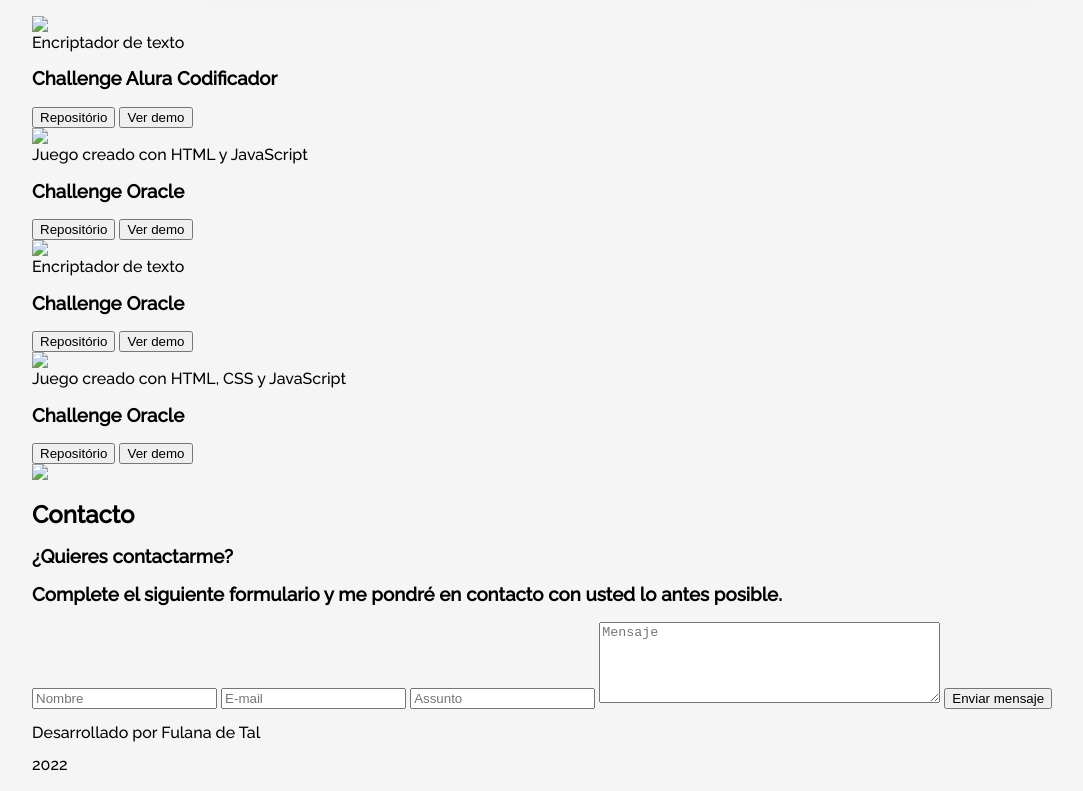
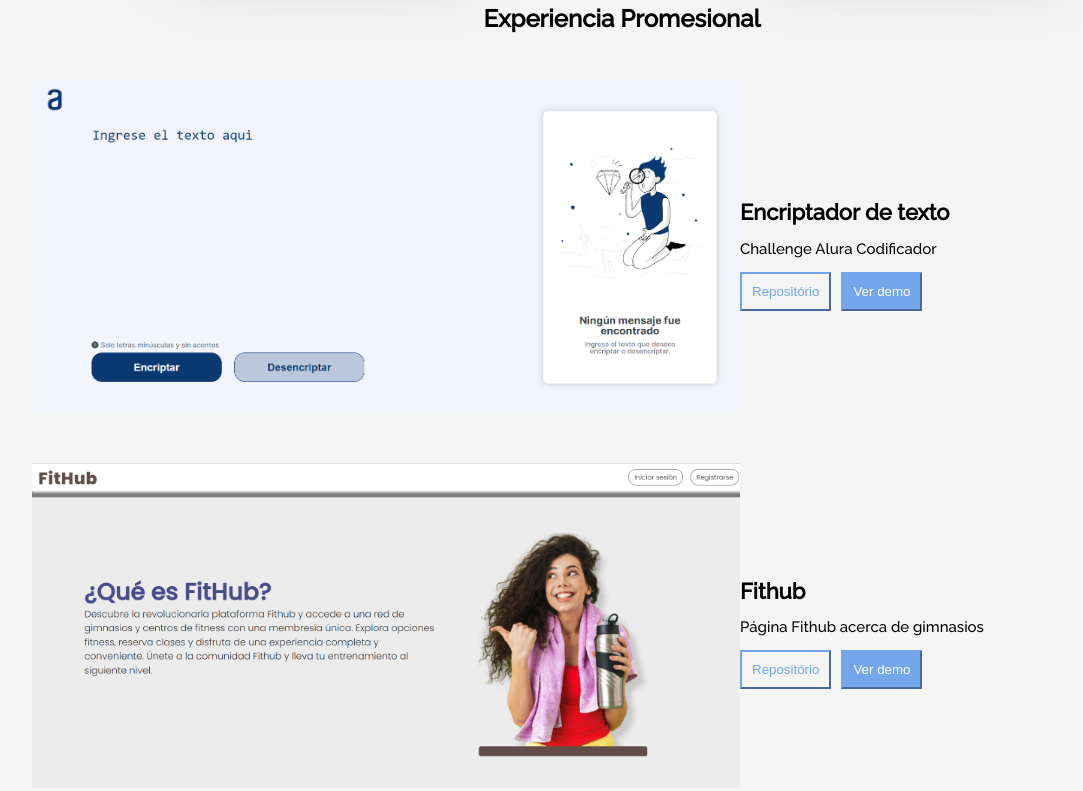
Before and after one commit to MICHELLCGs/portafolio, a plain HTML site: page index.html in a window 1280 px wide. Shown: the part 1653-2444 px from the top of the page, without its empty margins (18-1101 px from the left). Drawn offline with Linux system fonts and the light colour scheme.

Commit message:
actualizacion css

```diff
--- a/index.html
+++ b/index.html
@@ -168,64 +168,38 @@
         <h2 class="experience__section__title" >Experiencia Promesional</h2>
         <div class="experiencie__box">
             <!-- Pon el logotipo/captura de pantalla de tu proyecto -->
-            <img class="experience__img" src="assets\decod_print.png">
-            <div class="experience__info"
+            <img class="experience__img" src="assets\reto.png">
+            <div class="experience__info">
                 <h2 class="experience__title">Encriptador de texto</h2>
                 <h3 class="experience__text">Challenge Alura Codificador </h3>
                     <div class="experience__description">
                         <!-- Pon el enlace del proyecto en Github o GithubPages -->
-                            <span class="experience__repo"><a href="https://github.com/alura-challenges/challenge-one-encriptador-latam"><button class="experiencia__botao--repo">Repositório</button></a></span>
-                            <span class="experience__demo"><a href=""><button class="experience__botao--demo">Ver demo</button></a></span>
+                            <span class="experience__repo"><a href="https://github.com/MICHELLCGs/encriptadortexto.github.io.git"><button class="experiencia__botao--repo">Repositório</button></a></span>
+                            <span class="experience__demo"><a href="https://michellcgs.github.io/encriptadortexto.github.io/"><button class="experience__botao--demo">Ver demo</button></a></span>
+                    </div>
+            </div>
+        </div>
+        <div class="experiencie__box">
+            <!-- Pon el logotipo/captura de pantalla de tu proyecto -->
+            <img class="experience__img" src="assets\fithub.png">
+            <div class="experience__info">
+                <h2 class="experience__title">Fithub</h2>
+                <h3 class="experience__text">Página Fithub acerca de gimnasios</h3>
+                    <div class="experience__description">
+                        <!-- Pon el enlace del proyecto en Github o GithubPages -->
+                            <span class="experience__repo"><a href="https://github.com/MICHELLCGs/encriptadortexto.github.io.git"><button class="experiencia__botao--repo">Repositório</button></a></span>
+                            <span class="experience__demo"><a href="https://michellcgs.github.io/encriptadortexto.github.io/"><button class="experience__botao--demo">Ver demo</button></a></span>
                     </div>
             </div>
         </div>
 
-        <div class="experiencie__box">
-            <!-- Pon el logotipo/captura de pantalla de tu proyecto -->
-            <img class="experience__img" src="assets\forca_print.png">
-            <div class="experience__info"
-                <h2 class="experience__title">Juego creado con HTML y JavaScript</h2>
-                <h3 class="experience__text">Challenge Oracle </h3>
-                    <div class="experience__description">
 
-                            <span class="experience__repo"><a href="https://github.com/alura-challenges/challenge-one-juego-ahorcado"><button class="experiencia__botao--repo">Repositório</button></a></span>
-                            <span class="experience__demo"><a href=""><button class="experience__botao--demo">Ver demo</button></a></span>
-                    </div>
-            </div>
-        </div>
-
-        <div class="experience__box">
-            <!-- Pon el logotipo/captura de pantalla de tu proyecto -->
-            <img class="experience__img" src="assets\secretcode_print.png">
-            <div class="experience__info-container"
-                <h2 class="experience__title">Encriptador de texto</h2>
-                <h3 class="experience__text">Challenge Oracle </h3>
-                    <div class="experience__description">
-                            <!-- Pon el enlace del proyecto en Github o GithubPages -->
-                            <span class="experience__repo"><a href="https://github.com/alura-challenges/challenge-one-encriptador-latam"><button class="experiencia__botao--repo">Repositório</button></a></span>
-                            <span class="experience__demo"><a href=""><button class="experience__botao--demo">Ver demo</button></a></span>
-                    </div>
-            </div>
-        </div>
-
-        <div class="experience__box">
-            <img class="experience__img" src="assets\forca2_print.png">
-            <div class="experience__info-container"
-            <h2 class="experience__title">Juego creado con HTML, CSS y JavaScript</h2>
-                <h3 class="experience__text">Challenge Oracle </h3>
-                    <div class="experience__description">
-                            <!-- Pon el enlace del proyecto en Github o GithubPages -->
-                            <span class="experience__repo"><a href="https://github.com/alura-challenges/challenge-one-juego-ahorcado"><button class="experiencia__botao--repo">Repositório</button></a></span>
-                            <span class="experience__demo"><a href=""><button class="experience__botao--demo">Ver demo</button></a></span>
-                    </div>
-        </div>
-        </div>
 
         <!-- Sección de Contacto -->
         <section class="formcontato" id="contacto">
             <div  class="formcontato__contacto">
                 <div class="formcontato--esquerda">
-                    <img class="formcontato__img" src="assets\contact_image.png">
+                    <img class="formcontato__img" src="assets\telefono.png">
                 </div>
                 <div class="formcontato__text">
                     <h2 class="formcontato__title">Contacto</h2>
@@ -245,7 +219,7 @@
         <!-- Sección de Footer -->
         <section class="footer">
             <div class="footer__rodape">
-                <p>Desarrollado por Fulana de Tal</p>
+                <p>Desarrollado por Michell Sabrina</p>
                 <p>2022</p>
             </div>
         </section>
--- a/style.css
+++ b/style.css
@@ -48,7 +48,7 @@ section.menu{
     display: flex;
     width: 100%;
     align-items: center;
-    font-size: 10px;
+    font-size: 20px;
 }
 .menu__header {
     display: flex;
@@ -74,9 +74,6 @@ section.menu{
 }
 /*Sección Title*/
 
-section.title{
-
-}
 
 .title__div{
     display: flex;
@@ -207,12 +204,53 @@ section.hobbies{
 .experience__section__title{
     text-align: center;
 }
+.experiencie__box{
+    display: flex;
+    margin:50px 0px;
+}
+.experience__img{
+    width: 60%;
+}
+.experience__info{
+    align-content: center;
+}
+.experience__title{
+    font-weight: bolder;
+    font-size: 22px;
+}
+.experience__text{
+    font-weight: 100;
+    font-size: 15px;
+}
+.experiencia__botao--repo{
+    border-color: #73A6EA;
+    background: transparent;
+    padding: 10px;
+    color: #73A6EA;
+}
+.experience__botao--demo{
+    background: #73A6EA;
+    color: #ffffff;
+    border-color: #73A6EA;
+    padding: 10px;
+}
+.experience__description{
+    display: flex;
+    justify-content: center;
+    /* width: auto; */
+    gap: 10px;
+}
 
 /*Contacto*/
 
-section.formcontato{
+.formcontato__contacto{
+    display: flex;
+    gap: 15px;
+}
+.formcontato--esquerda{
+    width: 100%;
+}
 
-}
 
 /*footeer*/
 
@@ -248,10 +286,21 @@ Utiliza las referencias de los breakpoints @media abajo */
 /*Formación Académica*/
 
 /*Experiencia Profesional*/
+.experiencie__box{
+    display: block;
+}
+.experience__img{
+    width: 100%;
+}
+}
+.experience__description{
+    display: flex;
+    justify-content: left;
+    /* width: auto; */
+    gap: 10px;
+}
+/*Contacto*/
 
-}
-
-/*Mobile*/
 @media (max-width: 425px) {
 
 /*Menu*/
@@ -275,7 +324,18 @@ Utiliza las referencias de los breakpoints @media abajo */
 /*Formación Académica*/
 
 /*Experiencia Profesional*/
-
+.experiencie__box{
+    display: block;
+}
+.experience__img{
+    width: 100%;
+}
+.experience__description{
+    display: flex;
+    justify-content: left;
+    /* width: auto; */
+    gap: 10px;
+}
  /*Contacto*/
 
 /*Footer*/
```
Also changed, not shown: assets/telefono.png (added).
